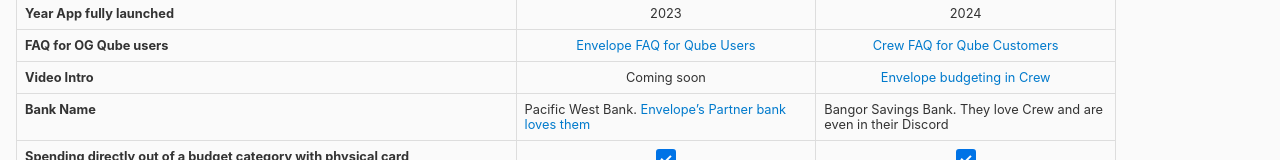
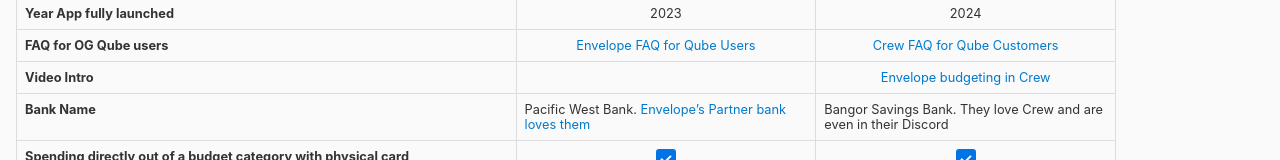
Before and after one commit to FintechBudgeting/fintechbudgeting.github.io, a plain HTML site: page compare-envelope-budgeting-apps.html in a window 1280 px wide. Shown: the part 372-532 px from the top of the page. Drawn offline with nearby package versions, Linux system fonts and the light colour scheme.

Commit message:
Update compare-envelope-budgeting-apps.html
Removing coming soon from Envelope row of Video intro row

```diff
--- a/compare-envelope-budgeting-apps.html
+++ b/compare-envelope-budgeting-apps.html
@@ -438,7 +438,7 @@
           {
             reservedName: "video_intro",
             label: "Video Intro",
-            envelope: 'Coming soon',
+            envelope: '',
             crew: '<a href="https://www.youtube.com/watch?v=YbiFR7typMU">Envelope budgeting in Crew</a>'
           },
           {
```
